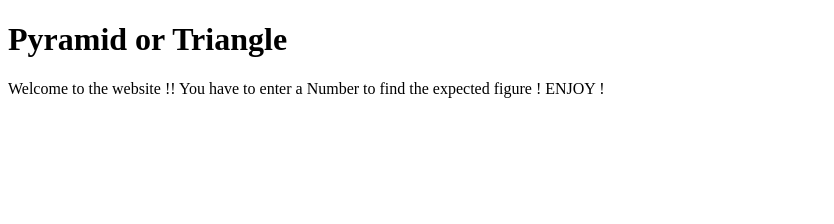
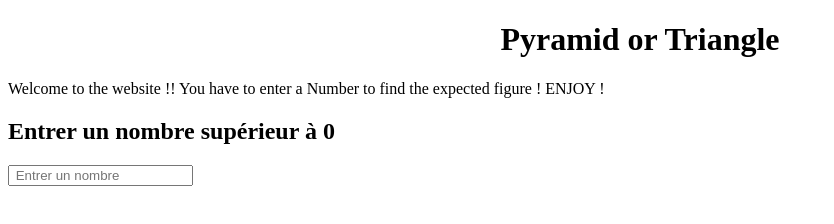
Before and after one commit to YohReg10/MyFirstLittleProject, a plain HTML site: page index.html in a window 1280 px wide. Shown: the whole page, without its empty margins (0-834 px from the left). Drawn offline with Linux system fonts and the light colour scheme.

Commit message:
add number box

```diff
--- a/index.html
+++ b/index.html
@@ -6,8 +6,10 @@
     <title>My First Project</title>
 </head>
 <body>
-    <h1>Pyramid or Triangle</h1>
+    <h1 style="text-align: center;">Pyramid or Triangle</h1>
     <p>Welcome to the website !! You have to enter a Number to find the expected figure ! ENJOY !</p>
+    <h2>Entrer un nombre supérieur à 0</h2>
+    <input type="number" min="0" placeholder=" Entrer un nombre">
     <script src="index.js"></script>
 </body>
 </html>
```
